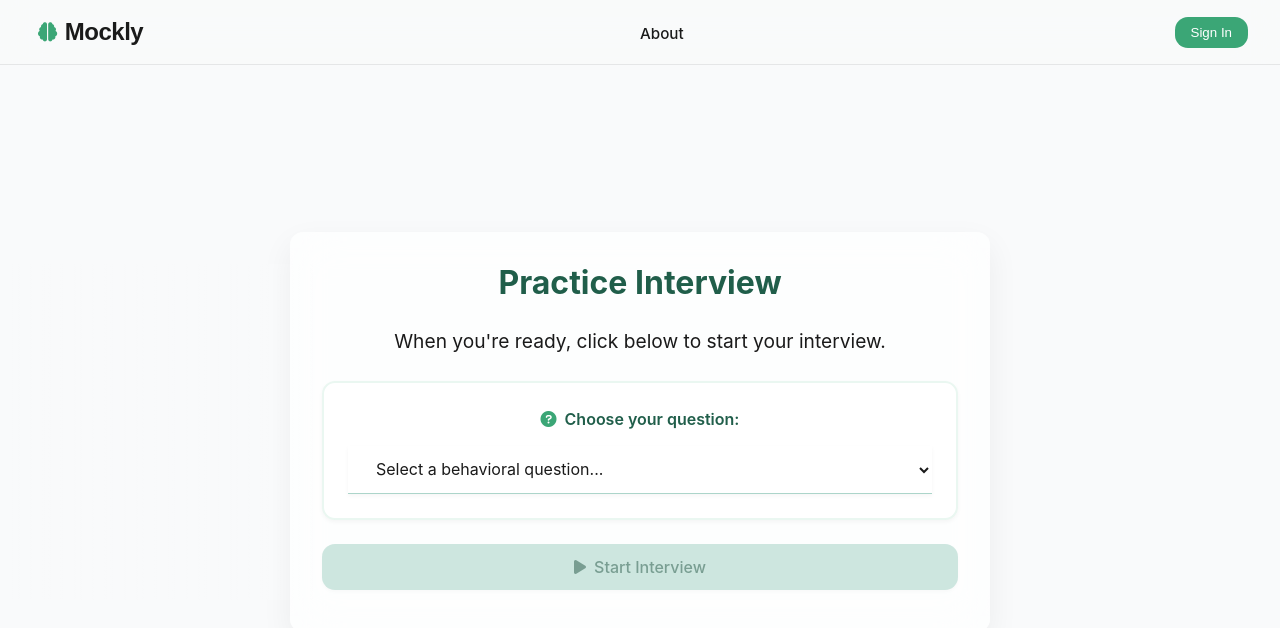
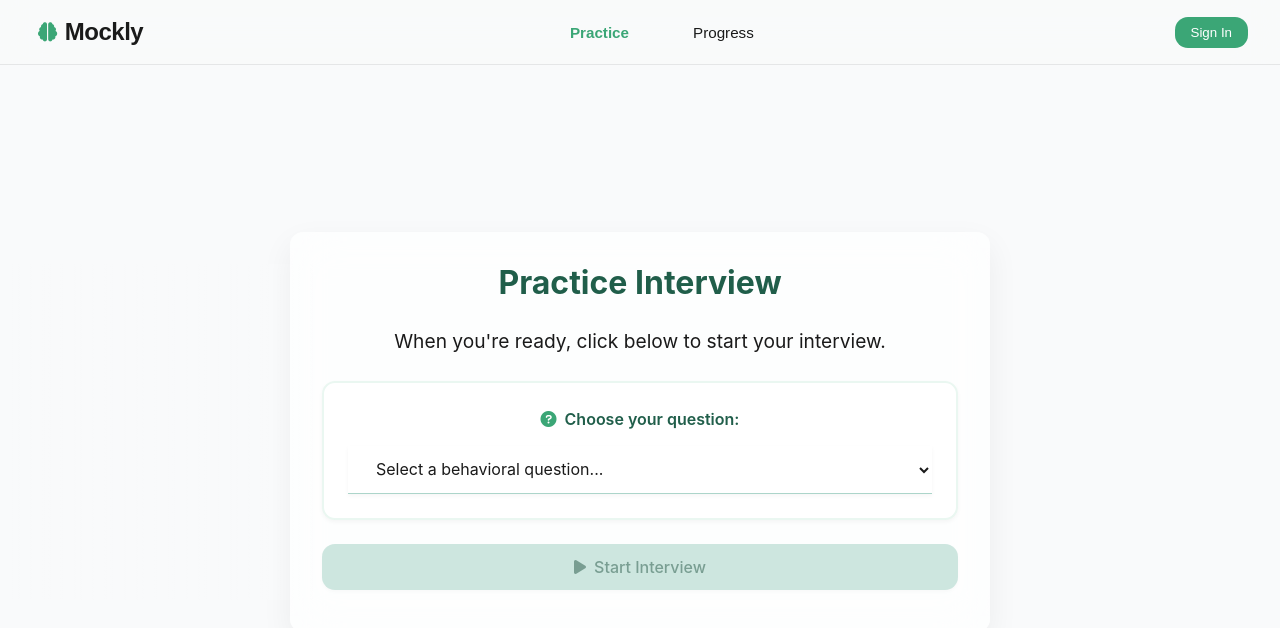
Before and after one commit to ashankshah/mockly-frontend, a React (Create React App) app: page / in a window 1280 px wide. Shown: the top 628 px of the page. Built offline with nearby package versions, Linux system fonts and the light colour scheme.

Commit message:
updated header structure

```diff
--- a/src/components/layout/Header.js
+++ b/src/components/layout/Header.js
@@ -36,9 +36,32 @@ function Header({
     navigate('/');
   };
 
+  const handleNavigateToPractice = () => {
+    onNavigateToInterview();
+  };
+
+  const handleNavigateToProgress = () => {
+    onNavigateToProfile();
+  };
+
   const renderNavLinks = () => (
     <ul className="nav-links">
-      <li><a href="#about" className="nav-link">About</a></li>
+      <li>
+        <button
+          onClick={handleNavigateToPractice}
+          className={`nav-link ${currentView === 'practice' ? 'nav-link--active' : ''}`}
+        >
+          Practice
+        </button>
+      </li>
+      <li>
+        <button
+          onClick={handleNavigateToProgress}
+          className={`nav-link ${currentView === 'progress' ? 'nav-link--active' : ''}`}
+        >
+          Progress
+        </button>
+      </li>
     </ul>
   );
 
--- a/src/pages/App.js
+++ b/src/pages/App.js
@@ -21,7 +21,7 @@ import '../styles/theme.css';
 
 const App = () => {
   // App state
-  const [currentView, setCurrentView] = useState('interview'); // 'interview', 'video-interview', 'processing', 'feedback', 'profile'
+   const [currentView, setCurrentView] = useState('practice'); // 'practice', 'progress', 'video-interview', 'processing', 'feedback'
   const [selectedQuestion, setSelectedQuestion] = useState('');
   const [isProcessing, setIsProcessing] = useState(false);
   const [feedbackReport, setFeedbackReport] = useState(null);
@@ -33,32 +33,32 @@ const App = () => {
 
   // Monitor authentication state and redirect if needed
   useEffect(() => {
-    if (!loading && !isAuthenticated && currentView === 'profile') {
-      // Redirect to home page if user is not authenticated and on profile page
-      setCurrentView('interview');
+    if (!loading && !isAuthenticated && currentView === 'progress') {
+      // Redirect to practice page if user is not authenticated and on progress page
+      setCurrentView('practice');
     }
   }, [isAuthenticated, loading, currentView]);
 
   // Enhanced interview finish handler with debugging
   const handleInterviewFinish = useCallback(async (metrics, transcript, questionId) => {
-    console.log('🎯 STEP 4 - Parent component (App) received onFinish callback');
-    console.log('📊 Received metrics:', metrics);
-    console.log('📝 Received transcript:', transcript);
-    console.log('🔍 selectedQuestion in handleInterviewFinish:', selectedQuestion);
-    console.log('🔍 questionId passed from VideoAudioProcessor:', questionId);
-    console.log('🔍 Metrics JSON:', JSON.stringify(metrics, null, 2));
-    console.log('🔍 Metrics keys:', Object.keys(metrics || {}));
+    console.log('STEP 4 - Parent component (App) received onFinish callback');
+    console.log('Received metrics:', metrics);
+    console.log('Received transcript:', transcript);
+    console.log('selectedQuestion in handleInterviewFinish:', selectedQuestion);
+    console.log('questionId passed from VideoAudioProcessor:', questionId);
+    console.log('Metrics JSON:', JSON.stringify(metrics, null, 2));
+    console.log('Metrics keys:', Object.keys(metrics || {}));
 
     // Check if eye tracking data is still present
     if (metrics.eyeTracking || metrics.eye_tracking) {
-      console.log('✅ Eye tracking data is present in parent component');
-      console.log('👁️ Eye tracking data:', metrics.eyeTracking || metrics.eye_tracking);
+      console.log('Eye tracking data is present in parent component');
+      console.log('Eye tracking data:', metrics.eyeTracking || metrics.eye_tracking);
     } else {
-      console.log('❌ Eye tracking data is MISSING in parent component');
+      console.log('Eye tracking data is MISSING in parent component');
     }
 
     // Check individual fields
-    console.log('👁️ Individual eye tracking fields:', {
+    console.log('Individual eye tracking fields:', {
       eyeContactPercentage: metrics.eyeContactPercentage,
       smilePercentage: metrics.smilePercentage,
       sessionDuration: metrics.sessionDuration
@@ -290,7 +290,7 @@ const App = () => {
   const handleInterviewEnd = useCallback(() => {
     console.log('🛑 Interview ended, returning to question selection');
     console.log('🔍 selectedQuestion before clearing:', selectedQuestion);
-    setCurrentView('interview');
+    setCurrentView('practice'); // Changed from 'interview' to 'practice'
     setSelectedQuestion('');
     setFeedbackReport(null);
     setIsProcessing(false);
@@ -299,7 +299,7 @@ const App = () => {
   // Handle start new interview from feedback
   const handleStartNewInterview = useCallback(() => {
     console.log('🔄 Starting new interview from feedback');
-    setCurrentView('interview');
+    setCurrentView('practice'); // Changed from 'interview' to 'practice'
     setSelectedQuestion('');
     setFeedbackReport(null);
     setIsProcessing(false);
@@ -313,15 +313,15 @@ const App = () => {
       if (!confirmEndInterview) {
         return; // User cancelled, stay in interview
       }
-      // User confirmed, end the interview and go to profile
+      // User confirmed, end the interview and go to progress
       handleInterviewEnd();
     }
     setProfileKey(prev => prev + 1); // Force UserProfile re-mount
-    setCurrentView('profile');
+    setCurrentView('progress');
   }, [currentView]);
 
   const handleNavigateToInterview = useCallback((questionId = null) => {
-    setCurrentView('interview');
+    setCurrentView('practice');
     setFeedbackReport(null);
 
     // Set the selected question ID
@@ -339,7 +339,7 @@ const App = () => {
   // Render current view
   const renderCurrentView = () => {
     switch (currentView) {
-      case 'profile':
+      case 'progress':
         return (
           <UserProfile
             key={profileKey}
@@ -396,7 +396,7 @@ const App = () => {
           </div>
         );
 
-      case 'interview':
+      case 'practice':
       default:
         return (
           <div className="app__main">
```
Also changed, not shown: public/logo.png (added).
